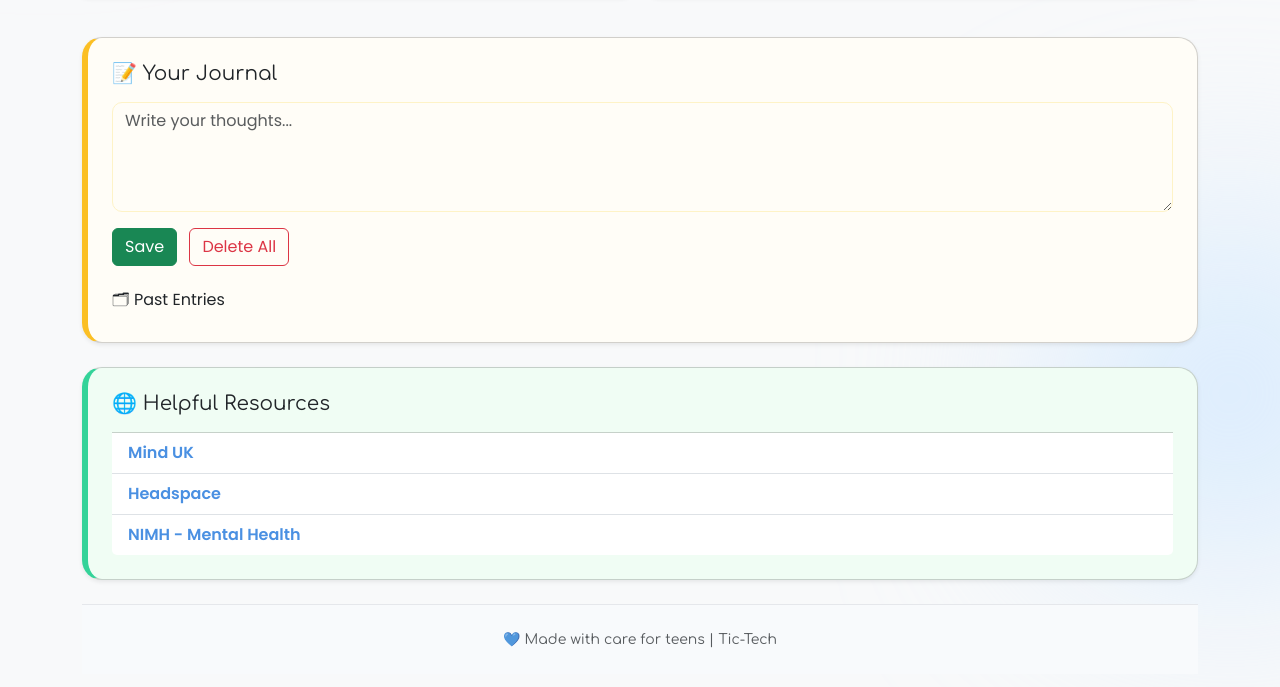
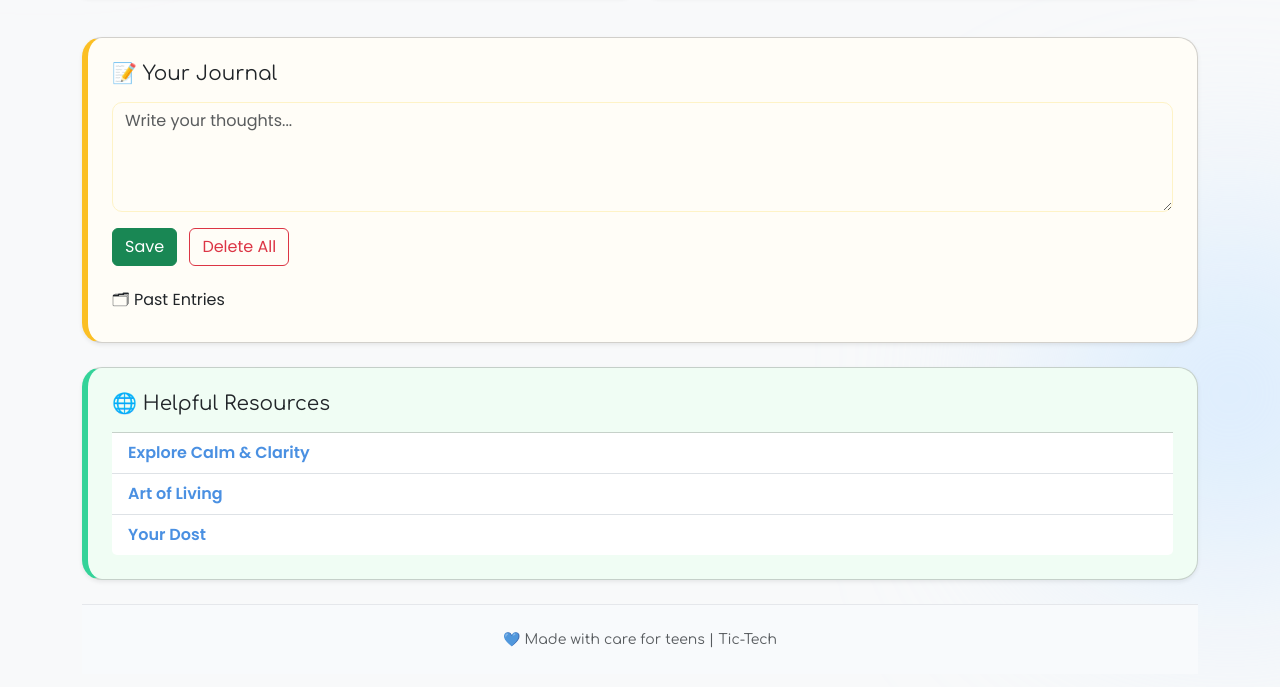
Before and after one commit to svmbhardwaj/CareBuddy, a plain HTML site: page index.html in a window 1280 px wide. Shown: the part 357-1044 px from the top of the page. Drawn offline with nearby package versions, Linux system fonts and the light colour scheme; no server answers.

Commit message:
Helpful Resources updated

```diff
--- a/index.html
+++ b/index.html
@@ -69,9 +69,9 @@
     <section id="resources" class="card p-4 shadow-sm mb-4">
       <h2 class="h5">🌐 Helpful Resources</h2>
       <ul class="list-group list-group-flush mt-2">
-        <li class="list-group-item"><a href="https://www.mind.org.uk/" target="_blank">Mind UK</a></li>
-        <li class="list-group-item"><a href="https://www.headspace.com/" target="_blank">Headspace</a></li>
-        <li class="list-group-item"><a href="https://www.nimh.nih.gov/health" target="_blank">NIMH - Mental Health</a></li>
+        <li class="list-group-item"><a href="https://mynoise.net/" target="_blank">Explore Calm & Clarity</a></li>
+        <li class="list-group-item"><a href="https://www.artofliving.org/in-en" target="_blank">Art of Living</a></li>
+        <li class="list-group-item"><a href="https://yourdost.com/" target="_blank">Your Dost</a></li>
       </ul>
     </section>
 
```
